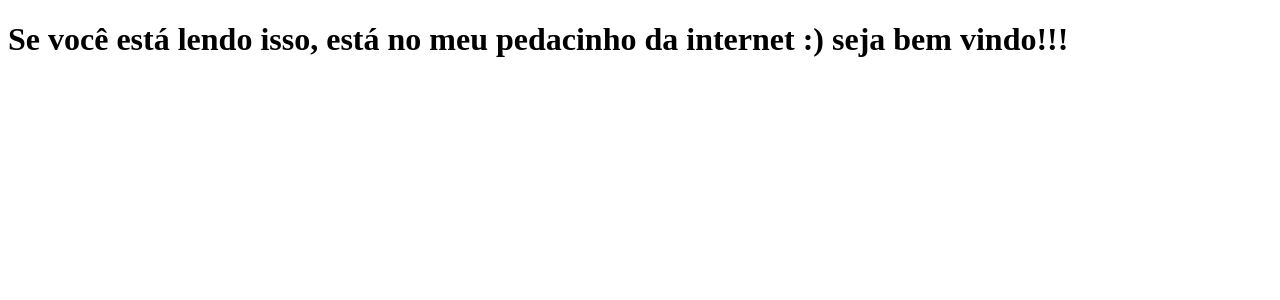
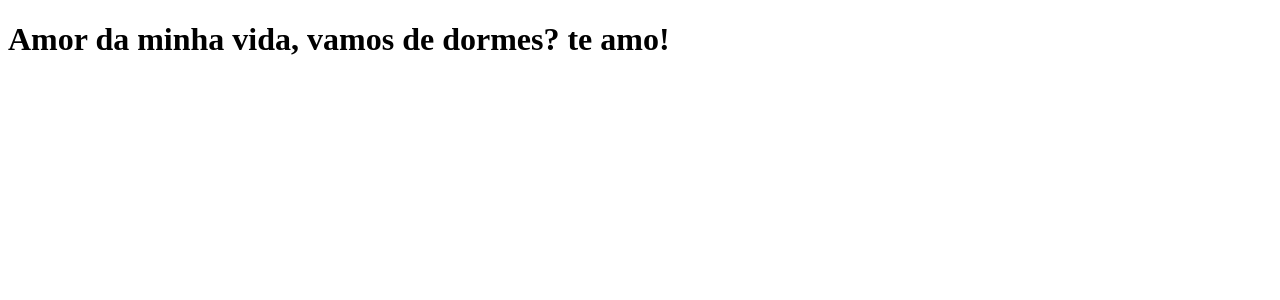
Before and after one commit to Carvic-dev/Newslatter, a Next.js app: page / in a window 1280 px wide. Shown: the top 300 px of the page. Built offline with nearby package versions, Linux system fonts and the light colour scheme.

Commit message:
Modificação na frase 'bell'

```diff
--- a/pages/index.js
+++ b/pages/index.js
@@ -1,5 +1,5 @@
 function Home () {
-   return <h1> Se você está lendo isso, está no meu pedacinho da internet :) seja bem vindo!!! </h1>
+   return <h1> Amor da minha vida, vamos de dormes? te amo! </h1>
 }
 
 export default Home;
```
